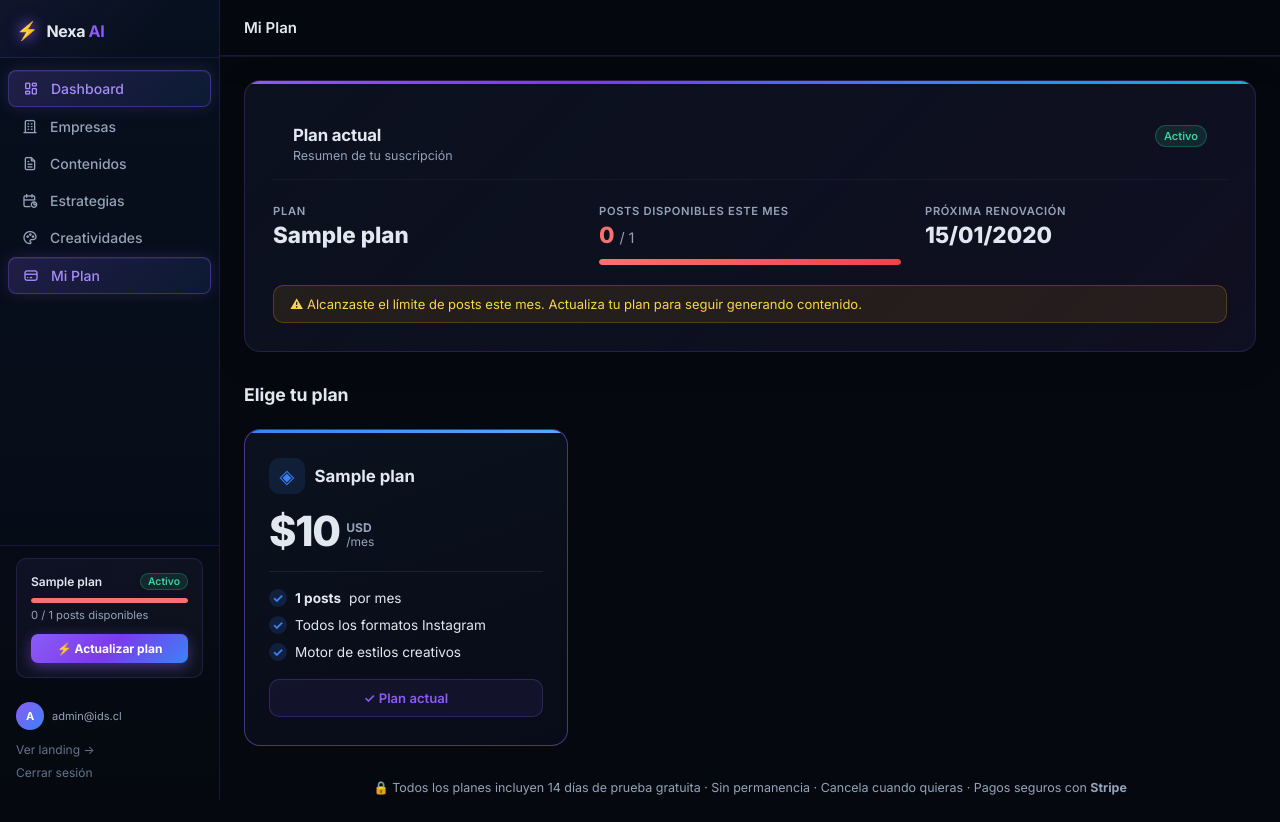
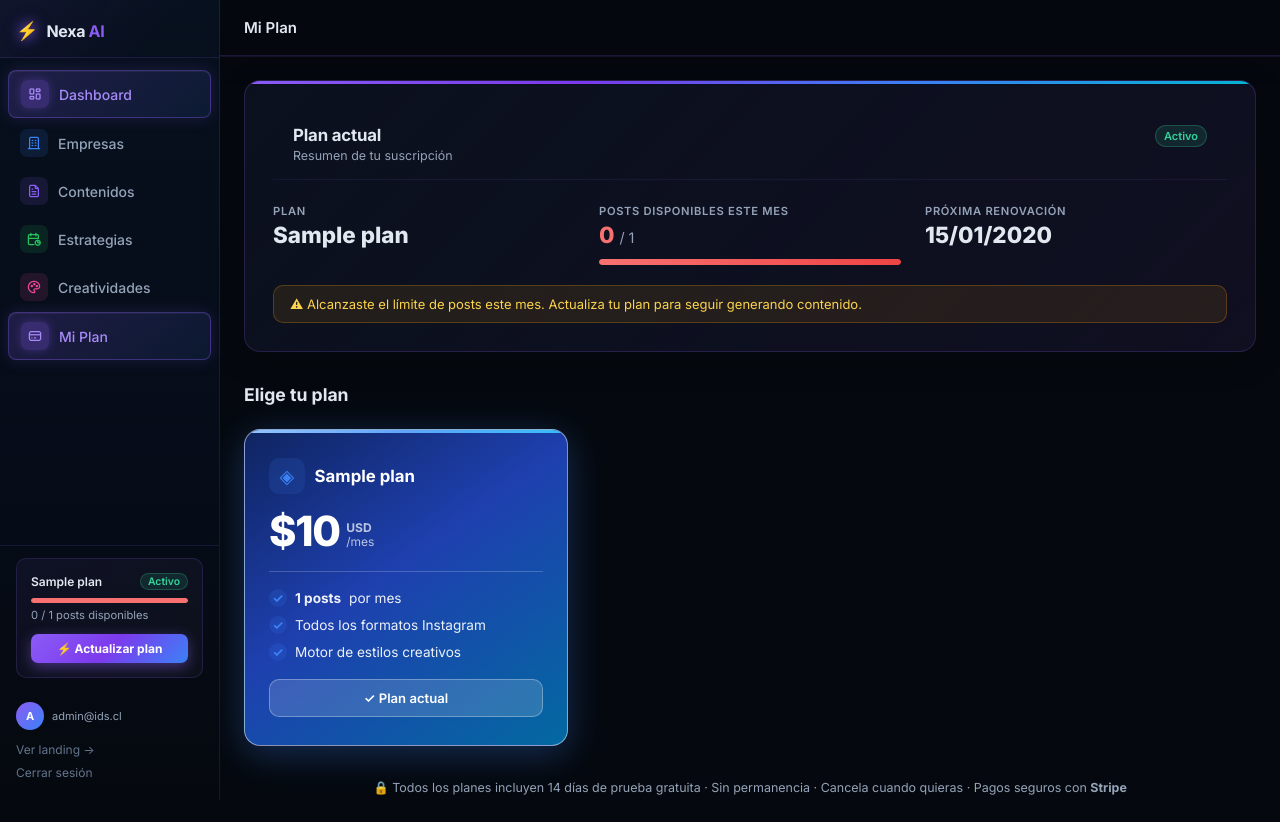
Before and after one commit to cmoscoso25/idsdigital, a Django app: page /nexa/app/billing/ in a window 1280 px wide. Run offline with Django 5.2, Linux system fonts and the light colour scheme; a user stored in the database is signed in; data comes from the database, SQL or seed files in the repository; tables that the repository leaves empty hold one stand-in row (values such as "Sample post").

Commit message:
style: plan cards vibrant dark con fondos de gradiente completos
- Starter: gradiente azul profundo (#0f2460 → #1e40af → #0369a1)
- Pro: gradiente purple-pink vibrante (#3b0764 → #7e22ce → #c026d3 → #db2777)
- Agency: gradiente naranja-ámbar (#431407 → #c2410c → #d97706)
- Todos los textos dentro de plan cards: blanco (#fff o rgba white)
- Iconos de plan cards: fondo rgba blanco suave
- Dividers y checkmarks: rgba white para contraste sobre color
- nxa-btn--secondary nuevo: frosted glass blanco para CTA en cards
- Sidebar nav icons: colores por sección (naranja/azul/violeta/verde/rosa/cyan)
- Íconos con fondo box 28×28px rounded, glow en item activo
- Fix: .nxa-plan-card--pro .nxa-plan-amount sin gradient-text (bg ya es de color)

Co-Authored-By: Claude Sonnet 4.6 <noreply@anthropic.com>

```diff
--- a/static/css/nexa_app.css
+++ b/static/css/nexa_app.css
@@ -126,7 +126,33 @@
   box-shadow: 0 0 16px rgba(139,92,246,0.18), inset 0 1px 0 rgba(255,255,255,0.05);
 }
 
-.nxa-nav-icon { font-size: 16px; width: 20px; text-align: center; flex-shrink: 0; }
+.nxa-nav-icon {
+  font-size: 15px;
+  width: 28px;
+  height: 28px;
+  border-radius: 7px;
+  display: inline-flex;
+  align-items: center;
+  justify-content: center;
+  flex-shrink: 0;
+  background: rgba(255,255,255,.06);
+  transition: all 0.3s ease;
+}
+
+/* Colores de ícono por sección */
+.nxa-nav-item:nth-child(1) .nxa-nav-icon { color: #f97316; background: rgba(249,115,22,.12); }
+.nxa-nav-item:nth-child(2) .nxa-nav-icon { color: #3b82f6; background: rgba(59,130,246,.12); }
+.nxa-nav-item:nth-child(3) .nxa-nav-icon { color: #8b5cf6; background: rgba(139,92,246,.12); }
+.nxa-nav-item:nth-child(4) .nxa-nav-icon { color: #22c55e; background: rgba(34,197,94,.12); }
+.nxa-nav-item:nth-child(5) .nxa-nav-icon { color: #ec4899; background: rgba(236,72,153,.12); }
+.nxa-nav-item:nth-child(6) .nxa-nav-icon { color: #06b6d4; background: rgba(6,182,212,.12); }
+
+/* Ícono activo resaltado */
+.nxa-nav-item.active .nxa-nav-icon {
+  background: rgba(139,92,246,.25) !important;
+  color: var(--nxa-violet-l) !important;
+  box-shadow: 0 0 10px rgba(139,92,246,.3);
+}
 
 /* Sidebar footer */
 .nxa-sidebar-footer {
@@ -2788,33 +2826,92 @@
 }
 .nxa-plan-card:hover { transform: translateY(-2px); }
 
-/* Tier accent colors */
-.nxa-plan-card--starter::before { background: linear-gradient(90deg, #3b82f6, #60a5fa); }
+/* Tier accent colors — fondos de gradiente completos */
+.nxa-plan-card--starter::before { background: linear-gradient(90deg, #93c5fd, #60a5fa, #38bdf8); }
+.nxa-plan-card--starter {
+  background: linear-gradient(145deg, #0f2460 0%, #1e40af 45%, #0369a1 100%);
+  border-color: rgba(96,165,250,0.45);
+  box-shadow: 0 8px 36px rgba(59,130,246,.3);
+}
 .nxa-plan-card--starter:hover {
-  border-color: rgba(59,130,246,.5);
-  box-shadow: 0 8px 32px rgba(59,130,246,.18), 0 0 0 1px rgba(59,130,246,.15) inset;
-}
-
-.nxa-plan-card--pro::before { background: linear-gradient(90deg, var(--nxa-violet), #7c3aed, var(--nxa-blue)); }
+  border-color: rgba(96,165,250,.65);
+  box-shadow: 0 14px 48px rgba(59,130,246,.45);
+  transform: translateY(-4px);
+}
+
+.nxa-plan-card--pro::before { background: linear-gradient(90deg, #f0abfc, #a855f7, #818cf8, #f472b6); }
 .nxa-plan-card--pro {
-  border-color: rgba(139,92,246,.4);
-  box-shadow: 0 8px 40px rgba(139,92,246,.22), 0 0 0 1px rgba(139,92,246,.12) inset;
-  transform: translateY(-6px);
-  background: linear-gradient(160deg, rgba(15,10,35,0.97) 0%, rgba(139,92,246,0.07) 50%, rgba(8,12,24,0.98) 100%);
+  background: linear-gradient(145deg, #3b0764 0%, #7e22ce 35%, #c026d3 68%, #db2777 100%);
+  border-color: rgba(192,38,211,.55);
+  box-shadow: 0 14px 52px rgba(168,85,247,.45);
+  transform: translateY(-8px);
 }
 .nxa-plan-card--pro:hover {
-  transform: translateY(-9px);
-  box-shadow: 0 16px 56px rgba(139,92,246,.3), 0 0 0 1px rgba(139,92,246,.2) inset;
-}
-
-.nxa-plan-card--agency::before { background: linear-gradient(90deg, #f59e0b, #f97316, #ef4444); }
+  transform: translateY(-12px);
+  box-shadow: 0 20px 64px rgba(168,85,247,.6);
+}
+
+.nxa-plan-card--agency::before { background: linear-gradient(90deg, #fcd34d, #f59e0b, #ea580c); }
+.nxa-plan-card--agency {
+  background: linear-gradient(145deg, #431407 0%, #c2410c 45%, #d97706 100%);
+  border-color: rgba(251,146,60,.5);
+  box-shadow: 0 8px 36px rgba(245,158,11,.28);
+}
 .nxa-plan-card--agency:hover {
-  border-color: rgba(245,158,11,.5);
-  box-shadow: 0 8px 32px rgba(245,158,11,.18), 0 0 0 1px rgba(245,158,11,.12) inset;
+  border-color: rgba(251,146,60,.7);
+  box-shadow: 0 14px 48px rgba(245,158,11,.42);
+  transform: translateY(-4px);
 }
 
 /* Active plan */
-.nxa-plan-card--active { border-color: rgba(139,92,246,.5) !important; }
+.nxa-plan-card--active { border-color: rgba(255,255,255,.5) !important; }
+
+/* Texto blanco en cards con fondo de color */
+.nxa-plan-card--starter .nxa-plan-name,
+.nxa-plan-card--pro .nxa-plan-name,
+.nxa-plan-card--agency .nxa-plan-name { color: #fff; }
+
+.nxa-plan-card--starter .nxa-plan-amount,
+.nxa-plan-card--pro .nxa-plan-amount,
+.nxa-plan-card--agency .nxa-plan-amount {
+  color: #fff;
+  background: none !important;
+  -webkit-text-fill-color: #fff !important;
+}
+
+.nxa-plan-card--starter .nxa-plan-currency,
+.nxa-plan-card--starter .nxa-plan-period,
+.nxa-plan-card--pro .nxa-plan-currency,
+.nxa-plan-card--pro .nxa-plan-period,
+.nxa-plan-card--agency .nxa-plan-currency,
+.nxa-plan-card--agency .nxa-plan-period { color: rgba(255,255,255,.7); }
+
+.nxa-plan-card--starter .nxa-plan-features li,
+.nxa-plan-card--pro .nxa-plan-features li,
+.nxa-plan-card--agency .nxa-plan-features li { color: rgba(255,255,255,.92); }
+
+.nxa-plan-card--starter .nxa-plan-divider,
+.nxa-plan-card--pro .nxa-plan-divider,
+.nxa-plan-card--agency .nxa-plan-divider { background: rgba(255,255,255,.2); }
+
+.nxa-plan-card--starter .nxa-check,
+.nxa-plan-card--pro .nxa-check,
+.nxa-plan-card--agency .nxa-check { background: rgba(255,255,255,.2); color: #fff; }
+
+.nxa-plan-card--starter .nxa-plan-current-label,
+.nxa-plan-card--pro .nxa-plan-current-label,
+.nxa-plan-card--agency .nxa-plan-current-label {
+  background: rgba(255,255,255,.15);
+  color: #fff;
+  border-color: rgba(255,255,255,.3);
+}
+
+.nxa-plan-card--starter .nxa-plan-icon,
+.nxa-plan-card--pro .nxa-plan-icon,
+.nxa-plan-card--agency .nxa-plan-icon {
+  background: rgba(255,255,255,.2);
+  color: #fff;
+}
 
 /* Popular badge */
 .nxa-plan-badge {
```
Also changed, not shown: other parts of static/css/nexa_app.css (+18 -11 lines).
